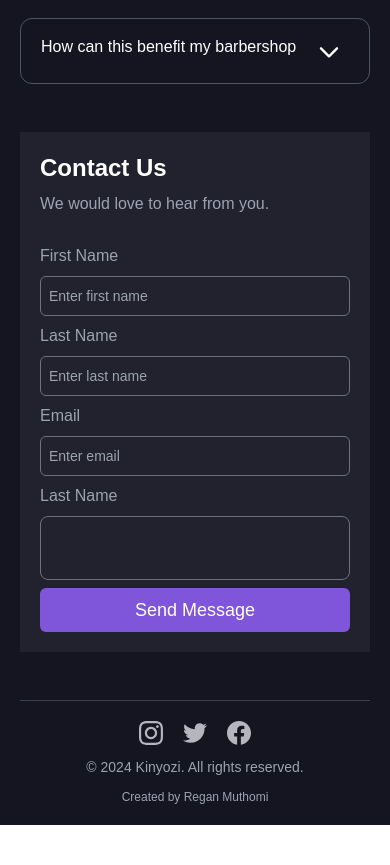
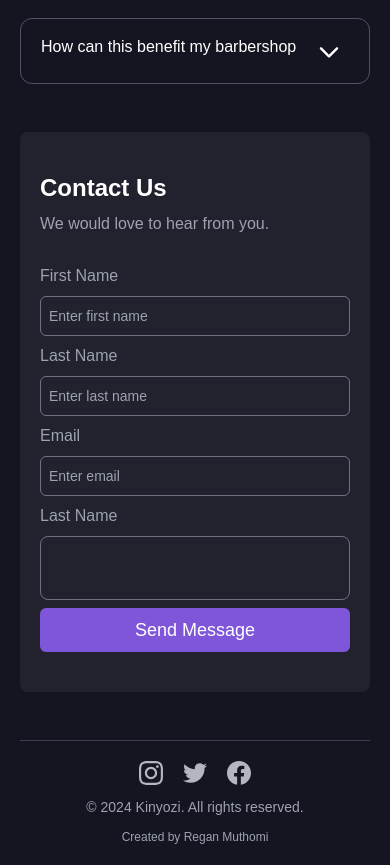
Before and after one commit to regan-mu/my-kinyozi-client, a Next.js app: page / in a window 390 px wide. Shown: the part 4665-5530 px from the top of the page. Before the commit the page ends 5490 px from the top, so only its background shows below. Built offline with nearby package versions, Linux system fonts and the light colour scheme.

Commit message:
Landing page mobile-responsive

```diff
--- a/app/page.js
+++ b/app/page.js
@@ -99,7 +99,7 @@ export default function Home() {
         <div className="relative w-full h-full hidden md:block">
           <Image className="object-cover" src="/contact-us.svg" alt="my kinyozi contact" fill={true} />
         </div>
-        <div className="flex flex-col gap-2 px-5 py-5 bg-accent md:px-10">
+        <div className="flex flex-col rounded-lg gap-2 px-5 py-10 bg-accent md:px-10 md:py-5 md:rounded-none">
           <h3 className="font-semibold text-2xl">Contact Us</h3>
           <p className="font-medium text-gray-400">We would love to hear from you.</p>
           <form className="flex flex-col gap-2 mt-5">
```
